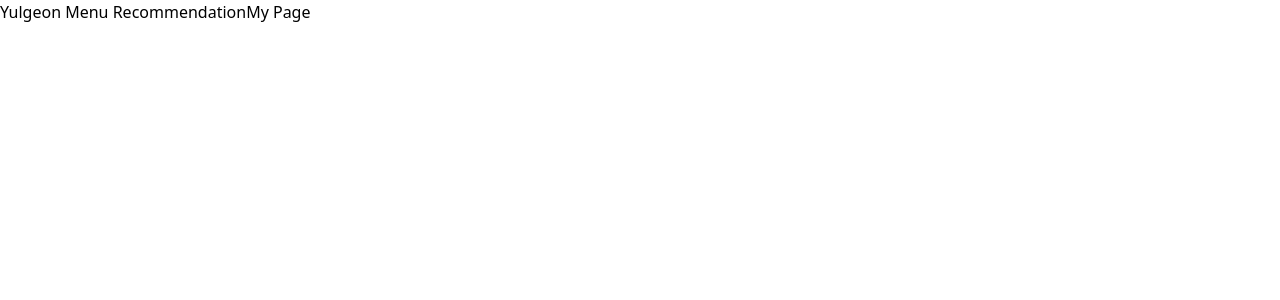
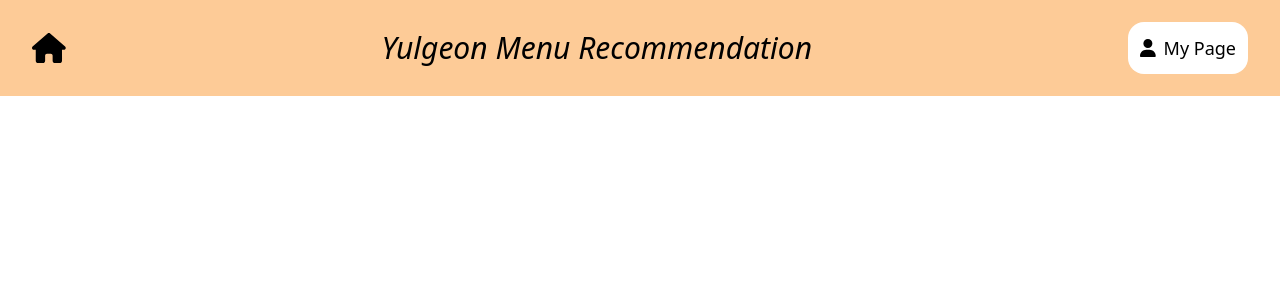
Before and after one commit to seoyoon98/frontend, a React (Create React App) app: page / in a window 1280 px wide. Shown: the top 300 px of the page. Built offline with nearby package versions, Linux system fonts and the light colour scheme.

Commit message:
Header 추가

```diff
--- a/package.json
+++ b/package.json
@@ -4,6 +4,8 @@
   "private": true,
   "dependencies": {
     "@fortawesome/fontawesome-svg-core": "^6.4.0",
+    "@fortawesome/free-brands-svg-icons": "^6.4.0",
+    "@fortawesome/free-solid-svg-icons": "^6.4.0",
     "@fortawesome/react-fontawesome": "^0.2.0",
     "@testing-library/jest-dom": "^5.16.5",
     "@testing-library/react": "^13.4.0",
--- a/src/components/Header.jsx
+++ b/src/components/Header.jsx
@@ -1,19 +1,23 @@
 import React, { useState } from "react";
 import { FontAwesomeIcon } from "@fortawesome/react-fontawesome";
+import { faUser, faHouse } from "@fortawesome/free-solid-svg-icons";
 
 const Header = () => {
   const [login, setLogin] = useState(false);
 
   return (
-    <div className="flex justify-between items-center h-20 bg-orange-300 text-black ">
-      <button>
-        <FontAwesomeIcon icon="fa-solid fa-angle-left" />
-      </button>
-      <span className="">Yulgeon Menu Recommendation</span>
-      <button className="text-2xl bg-white rounded-[16px] p-2 text-center">
-        <FontAwesomeIcon icon="fa-regular fa-user" />
+    <div className="text-3xl flex justify-between items-center px-8 h-24 bg-orange-300/[0.75] text-black">
+      <a href="/">
+        <FontAwesomeIcon icon={faHouse} />
+      </a>
+      <span className="italic select-none">Yulgeon Menu Recommendation</span>
+      <a
+        href="/"
+        className="text-lg bg-white rounded-[16px] p-3 text-center hover:bg-[#e1e1e1] duration-150"
+      >
+        <FontAwesomeIcon icon={faUser} className="mr-2" />
         <span>My Page</span>
-      </button>
+      </a>
     </div>
   );
 };
--- a/src/styles/output.css
+++ b/src/styles/output.css
@@ -570,3 +570,171 @@ video {
   --tw-backdrop-saturate:  ;
   --tw-backdrop-sepia:  ;
 }
+
+.mr-2 {
+  margin-right: 0.5rem;
+}
+
+.mr-3 {
+  margin-right: 0.75rem;
+}
+
+.mr-4 {
+  margin-right: 1rem;
+}
+
+.flex {
+  display: flex;
+}
+
+.h-20 {
+  height: 5rem;
+}
+
+.h-24 {
+  height: 6rem;
+}
+
+.cursor-pointer {
+  cursor: pointer;
+}
+
+.select-none {
+  -webkit-user-select: none;
+          user-select: none;
+}
+
+.items-center {
+  align-items: center;
+}
+
+.justify-between {
+  justify-content: space-between;
+}
+
+.rounded-\[16px\] {
+  border-radius: 16px;
+}
+
+.bg-orange-300 {
+  --tw-bg-opacity: 1;
+  background-color: rgb(253 186 116 / var(--tw-bg-opacity));
+}
+
+.bg-white {
+  --tw-bg-opacity: 1;
+  background-color: rgb(255 255 255 / var(--tw-bg-opacity));
+}
+
+.bg-orange-200 {
+  --tw-bg-opacity: 1;
+  background-color: rgb(254 215 170 / var(--tw-bg-opacity));
+}
+
+.bg-orange-300\/\[0\.9\] {
+  background-color: rgb(253 186 116 / 0.9);
+}
+
+.bg-orange-300\/\[0\.8\] {
+  background-color: rgb(253 186 116 / 0.8);
+}
+
+.bg-orange-300\/\[0\.7\] {
+  background-color: rgb(253 186 116 / 0.7);
+}
+
+.bg-orange-300\/\[0\.5\] {
+  background-color: rgb(253 186 116 / 0.5);
+}
+
+.bg-orange-300\/\[0\.75\] {
+  background-color: rgb(253 186 116 / 0.75);
+}
+
+.p-2 {
+  padding: 0.5rem;
+}
+
+.p-3 {
+  padding: 0.75rem;
+}
+
+.px-4 {
+  padding-left: 1rem;
+  padding-right: 1rem;
+}
+
+.px-6 {
+  padding-left: 1.5rem;
+  padding-right: 1.5rem;
+}
+
+.px-5 {
+  padding-left: 1.25rem;
+  padding-right: 1.25rem;
+}
+
+.px-8 {
+  padding-left: 2rem;
+  padding-right: 2rem;
+}
+
+.px-10 {
+  padding-left: 2.5rem;
+  padding-right: 2.5rem;
+}
+
+.text-center {
+  text-align: center;
+}
+
+.font-\[\] {
+  font-family: ;
+}
+
+.text-2xl {
+  font-size: 1.5rem;
+  line-height: 2rem;
+}
+
+.text-xl {
+  font-size: 1.25rem;
+  line-height: 1.75rem;
+}
+
+.text-lg {
+  font-size: 1.125rem;
+  line-height: 1.75rem;
+}
+
+.text-3xl {
+  font-size: 1.875rem;
+  line-height: 2.25rem;
+}
+
+.italic {
+  font-style: italic;
+}
+
+.text-black {
+  --tw-text-opacity: 1;
+  color: rgb(0 0 0 / var(--tw-text-opacity));
+}
+
+.duration-300 {
+  transition-duration: 300ms;
+}
+
+.duration-150 {
+  transition-duration: 150ms;
+}
+
+.hover\:bg-\[\#e2e2e2\]:hover {
+  --tw-bg-opacity: 1;
+  background-color: rgb(226 226 226 / var(--tw-bg-opacity));
+}
+
+.hover\:bg-\[\#e1e1e1\]:hover {
+  --tw-bg-opacity: 1;
+  background-color: rgb(225 225 225 / var(--tw-bg-opacity));
+}
--- a/tailwind.config.js
+++ b/tailwind.config.js
@@ -1,7 +1,7 @@
 /** @type {import('tailwindcss').Config} */
 module.exports = {
   content: [],
-  purge: ["./src/**/*.{jsx}", "./src/*.js"],
+  purge: ["./src/**/*.jsx", "./src/*.js"],
   theme: {
     extend: {},
   },
```
Also changed, not shown: 1 other file (tests, documents, lock files or other folders).
